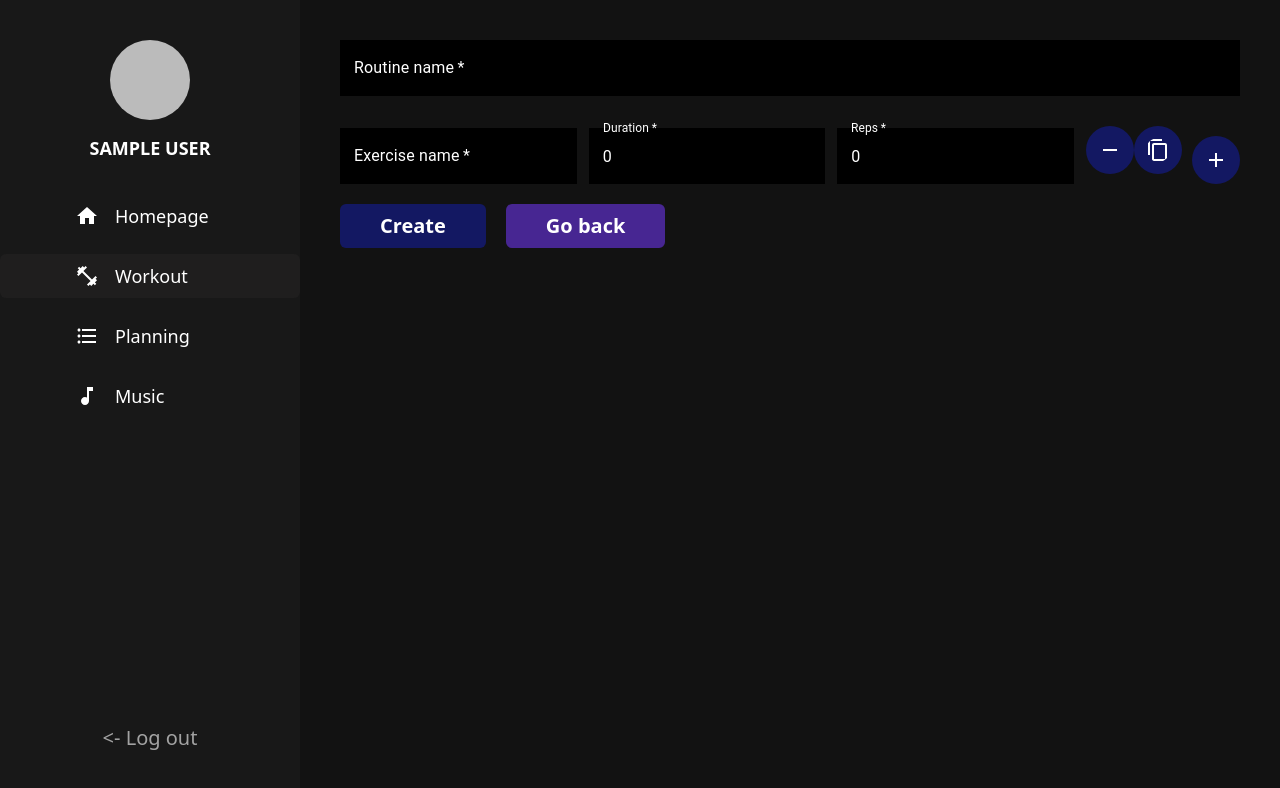
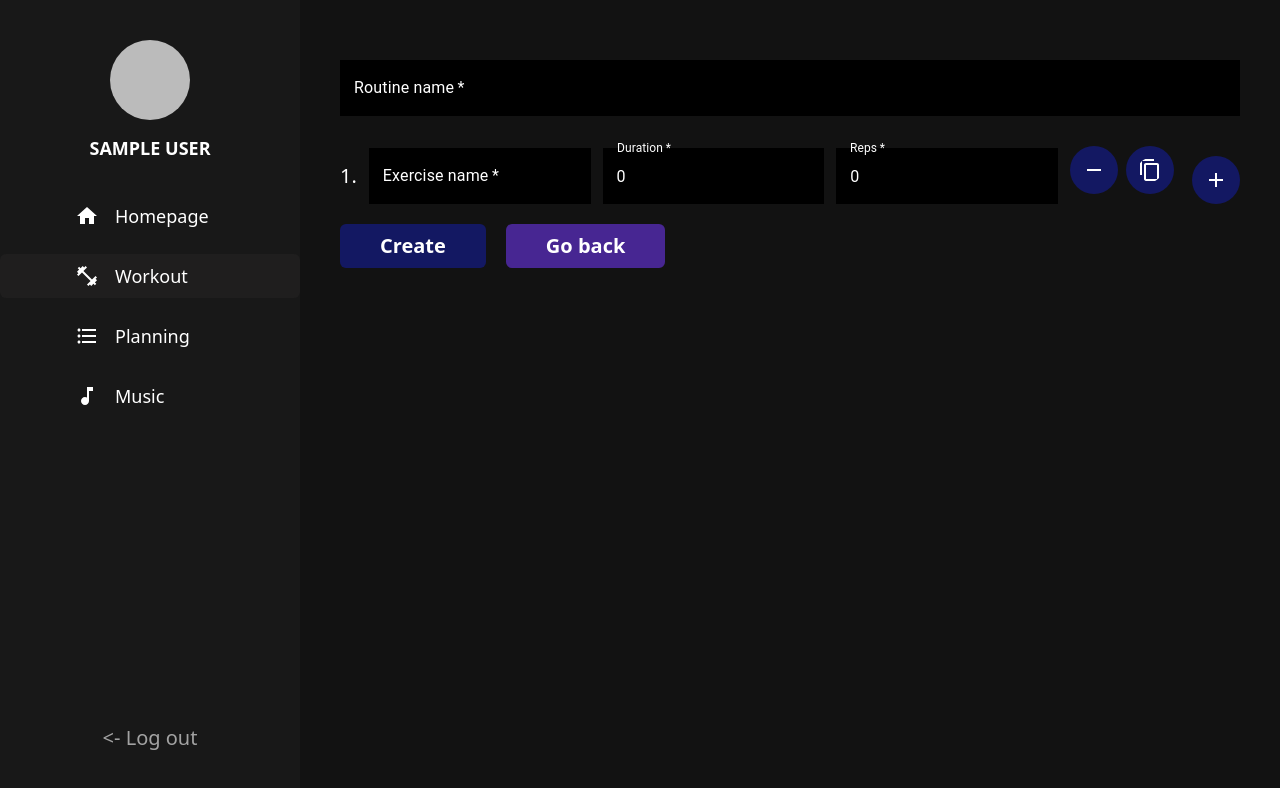
Before and after one commit to TselmuunUranchimeg/Dashboard, a Next.js app: page /workout/create in a window 1280 px wide. Shown: the top 788 px of the page. Built offline with nearby package versions, Linux system fonts and the light colour scheme; no server answers; sample sign-in values are in the browser's storage.

Commit message:
Ordered input fields

```diff
--- a/components/form/form.tsx
+++ b/components/form/form.tsx
@@ -1,11 +1,19 @@
-import { ChangeEvent, FormEvent, Dispatch, SetStateAction } from "react";
+import {
+    ChangeEvent,
+    FormEvent,
+    Dispatch,
+    SetStateAction,
+    useState,
+} from "react";
 import { useRouter } from "next/router";
 import axios from "axios";
 import AddIcon from "@mui/icons-material/Add";
 import RemoveIcon from "@mui/icons-material/Remove";
 import TextField from "@mui/material/TextField";
 import ContentCopyIcon from "@mui/icons-material/ContentCopy";
+import Snackbar from "@mui/material/Snackbar";
 import { Exercise, RoutineBody } from "../../types/general.types";
+import Slide, { SlideProps } from "@mui/material/Slide";
 import styles from "../../styles/WorkoutForm.module.css";
 
 type WorkoutFormType = {
@@ -16,6 +24,11 @@ type WorkoutFormType = {
     name: string;
     setName: Dispatch<SetStateAction<string>>;
     method: string;
+};
+type CustomSlideProps = Omit<SlideProps, "direction">;
+
+const TransitionUp = (props: CustomSlideProps) => {
+    return <Slide {...props} />;
 };
 
 const WorkoutForm = ({
@@ -28,6 +41,8 @@ const WorkoutForm = ({
     method,
 }: WorkoutFormType) => {
     const router = useRouter();
+    const [open, setOpen] = useState(false);
+    const [errorMessage, setErrorMessage] = useState("");
 
     const inputChange = async (
         e: ChangeEvent<HTMLInputElement | HTMLTextAreaElement>,
@@ -48,10 +63,22 @@ const WorkoutForm = ({
 
     const submit = async (e: FormEvent<HTMLFormElement>) => {
         e.preventDefault();
+        let emptyFields: number[] = [];
+        inputs.forEach((val, ind) => {
+            let r = val.requirement;
+            if (
+                (typeof r === "object" && r.reps === 0) ||
+                (typeof r === "number" && r === 0)
+            ) {
+                emptyFields.push(ind+1);
+            }
+        });
+        if (emptyFields.length === 0) {
             const postBody: RoutineBody = {
                 name,
                 exercises: inputs,
             };
+            console.log(postBody);
             let res = await axios({
                 method,
                 data: postBody,
@@ -62,6 +89,14 @@ const WorkoutForm = ({
                 router.push(callbackUrl);
                 return;
             }
+            return;
+        }
+        setErrorMessage(
+            `Please input duration of number of reps for exercise number ${emptyFields.join(
+                ", "
+            )}!`
+        );
+        setOpen(true);
     };
 
     return (
@@ -89,6 +124,11 @@ const WorkoutForm = ({
                     return (
                         <li key={ind} className="relative">
                             <div className="flex mobileL:w-[calc(100%-48px)] sm:items-center justify-between box-border pr-[10px] mobileL:items-end items-start mobileL:flex-row flex-col w-100%">
+                                <div className="flex sm:flex-row flex-col items-center">
+                                    <div className="flex sm:flex-row sm:items-center items-end">
+                                        <h1 className="mt-3 mr-3 text-xl">
+                                            {ind + 1}.{" "}
+                                        </h1>
                                         <div className="flex sm:flex-row flex-col">
                                             <TextField
                                                 required
@@ -97,7 +137,8 @@ const WorkoutForm = ({
                                                 onChange={(e) => {
                                                     setInputFields((prev) => {
                                                         let newArr = [...prev];
-                                                let target = newArr[ind];
+                                                        let target =
+                                                            newArr[ind];
                                                         target.exerciseName =
                                                             e.target.value;
                                                         return newArr;
@@ -116,12 +157,17 @@ const WorkoutForm = ({
                                                 required
                                                 type="number"
                                                 value={
-                                            typeof val.requirement === "object"
+                                                    typeof val.requirement ===
+                                                    "object"
                                                         ? 0
                                                         : val.requirement
                                                 }
                                                 onChange={async (e) =>
-                                            await inputChange(e, ind, false)
+                                                    await inputChange(
+                                                        e,
+                                                        ind,
+                                                        false
+                                                    )
                                                 }
                                                 label="Duration"
                                                 InputLabelProps={{
@@ -139,12 +185,17 @@ const WorkoutForm = ({
                                                 required
                                                 type="number"
                                                 value={
-                                            typeof val.requirement === "object"
+                                                    typeof val.requirement ===
+                                                    "object"
                                                         ? val.requirement.reps
                                                         : 0
                                                 }
                                                 onChange={async (e) =>
-                                            await inputChange(e, ind, true)
+                                                    await inputChange(
+                                                        e,
+                                                        ind,
+                                                        true
+                                                    )
                                                 }
                                                 label="Reps"
                                                 InputLabelProps={{
@@ -159,7 +210,9 @@ const WorkoutForm = ({
                                                 className="!pr-3 sm:!mb-0 !mt-3"
                                             />
                                         </div>
-                                <div className = "flex mobileL:mt-0 mt-3">
+                                    </div>
+                                </div>
+                                <div className="flex mobileL:mt-0 mobileL:ml-0 mt-3 ml-7">
                                     <RemoveIcon
                                         onClick={() => {
                                             setInputFields((prev) => {
@@ -171,10 +224,10 @@ const WorkoutForm = ({
                                                 return prev;
                                             });
                                         }}
-                                        className={`${styles.workoutIcon} sm:mr-0 mr-2`}
+                                        className={`${styles.workoutIcon} mr-2`}
                                     />
                                     <ContentCopyIcon
-                                        className={`${styles.workoutIcon} sm:mr-0 mr-2`}
+                                        className={`${styles.workoutIcon} mr-2`}
                                         onClick={() => {
                                             setInputFields((prev) => {
                                                 let newArr = [
@@ -209,7 +262,7 @@ const WorkoutForm = ({
                     );
                 })}
             </ol>
-            <div className = "flex mobileM:flex-row flex-col">
+            <div className="flex mobileM:flex-row flex-col">
                 <button
                     type="submit"
                     className={`${styles.workoutButton} mr-5 bg-[#131862] mb-5`}
@@ -224,6 +277,19 @@ const WorkoutForm = ({
                     Go back
                 </button>
             </div>
+            <Snackbar
+                open={open}
+                TransitionComponent={TransitionUp}
+                onClose={() => setOpen(false)}
+                /* transitionDuration = {{
+                    appear: 1000,
+                    enter: 1000,
+                    exit: 1000
+                }} */
+                className={styles.workoutSnackbar}
+                message={errorMessage}
+                autoHideDuration={1500}
+            />
         </form>
     );
 };
--- a/styles/WorkoutForm.module.css
+++ b/styles/WorkoutForm.module.css
@@ -1,5 +1,5 @@
 .workoutForm {
-    @apply h-full w-full;
+    @apply h-full w-full box-border pt-5;
 }
 
 .workoutForm ol {
@@ -23,3 +23,7 @@
     @apply !text-white cursor-pointer bg-[#131862] rounded-full;
     @apply !text-5xl box-border p-3 items-end;
 }
+
+.workoutSnackbar div {
+    @apply !bg-[#f44336];
+}
```
Lines whose indentation alone changed are shown as unchanged.
